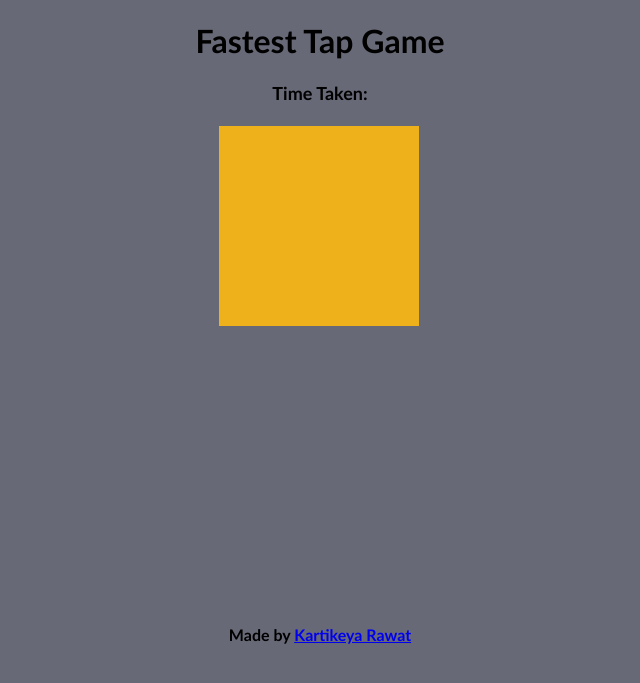
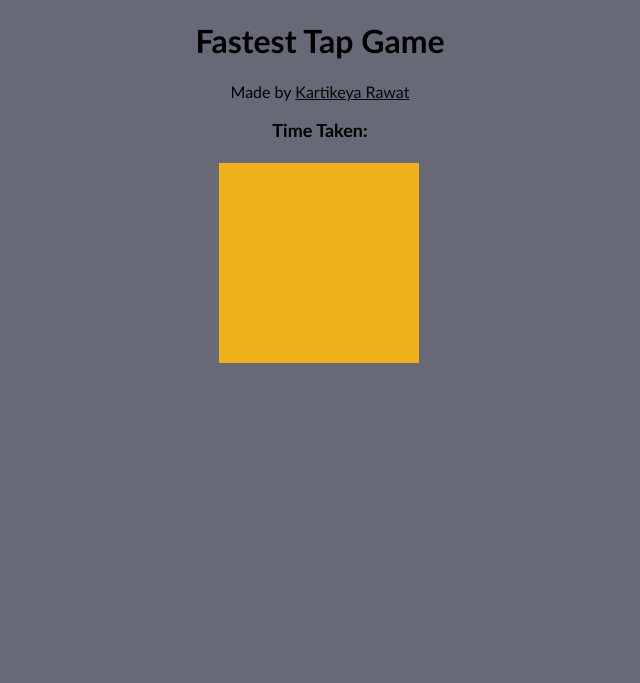
Before and after one commit to kartikeya47/Fastest-Tap-Game-JS, a PHP site: page /index.html in a window 1280 px wide. Shown: the top 683 px of the page, without its empty margins (320-960 px from the left). Run offline with PHP 8.4, Linux system fonts and the light colour scheme.

Commit message:
Changed Sub-Headings

```diff
--- a/Styles/styles.css
+++ b/Styles/styles.css
@@ -14,6 +14,10 @@ body {
     font-size: large;
 }
 
+a{
+    color: #070707;
+}
+
 a:hover {
     color: goldenrod;
 }
--- a/index.html
+++ b/index.html
@@ -15,21 +15,17 @@
 
         <h1>Fastest Tap Game</h1>
 
+        <center>
+            <p>Made by <a target="_blank" href="https://in.linkedin.com/in/kartikeya-rawat-5a38181b3">Kartikeya
+                    Rawat</a></p>
+        </center>
+
         <p id="paragraph">Time Taken: </p>
 
     </center>
 
     <div id="square"></div>
 
-    <center>
-
-        <footer>
-            <p>Made by <a target="_blank" href="https://in.linkedin.com/in/kartikeya-rawat-5a38181b3">Kartikeya
-                    Rawat</a></p>
-        </footer>
-
-    </center>
-
     <script src="Scripts/index.js"></script>
 
 </body>
```
